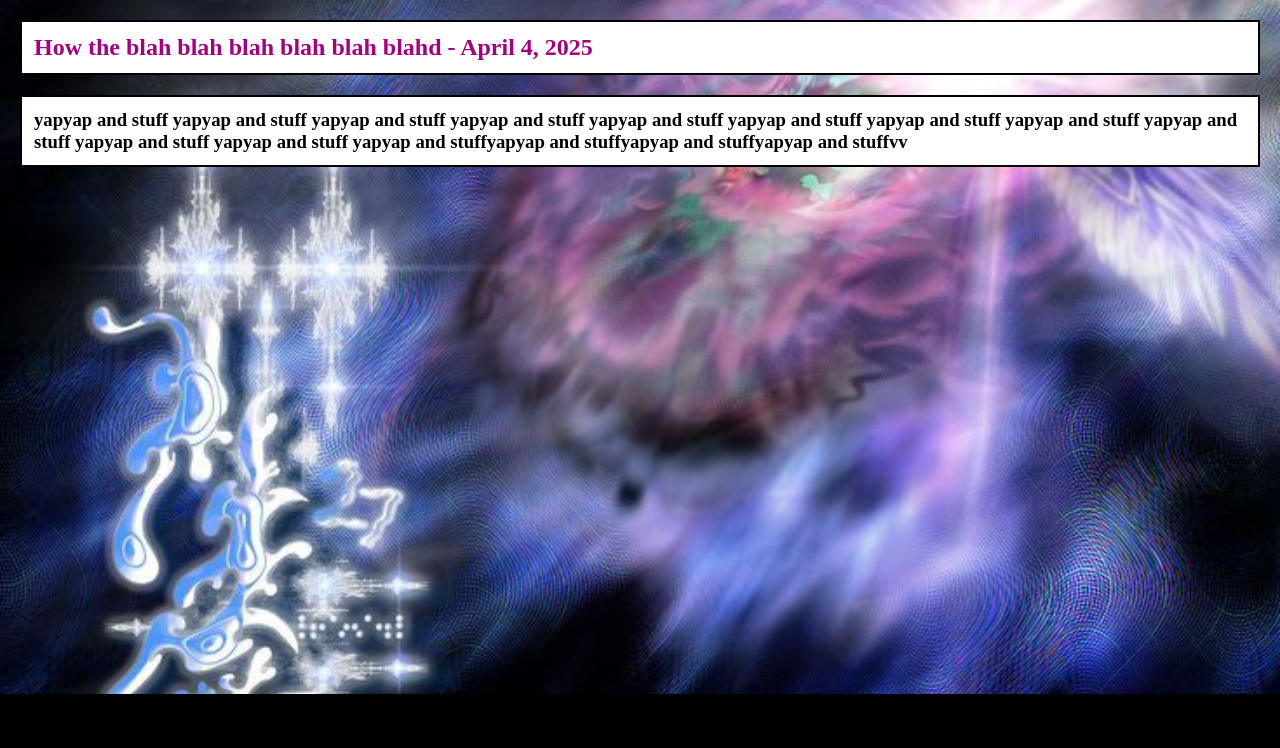
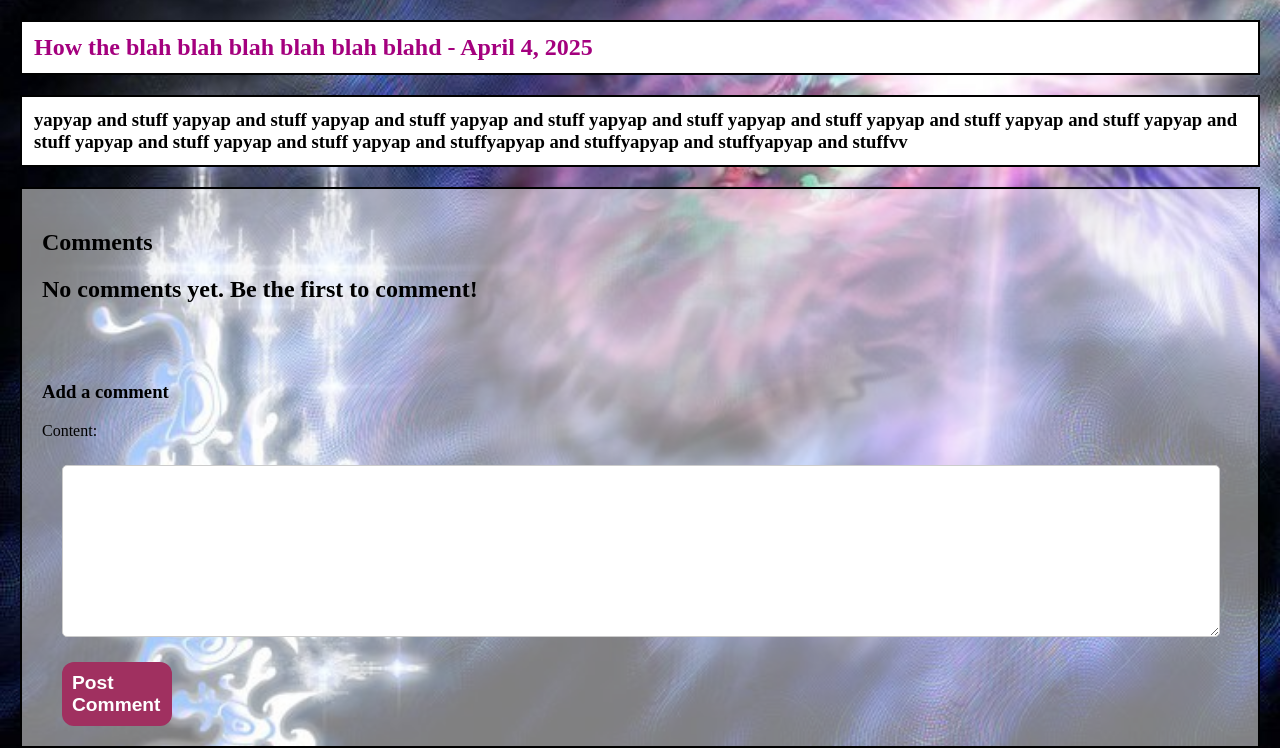
Before and after one commit to liehhh/anony-web, a Django app: page /story/1/ in a window 1280 px wide. Shown: the part 106-854 px from the top of the page. Before the commit the page ends 800 px from the top, so only its background shows below. Run offline with Django 5.2, Linux system fonts and the light colour scheme; data comes from the database, SQL or seed files in the repository; both versions use the stored data as it was after the commit.

Commit message:
Front. Meow

```diff
--- a/anon_web/confess/forms.py
+++ b/anon_web/confess/forms.py
@@ -1,8 +1,13 @@
 from django import forms
-from .models import Post
+from .models import Post, Comment
 
 
 class PostForm(forms.ModelForm):
     class Meta:
         model = Post
         fields = ["title", "content"]
+
+class CommentForm(forms.ModelForm):
+    class Meta:
+        model = Comment
+        fields = ['content']
--- a/anon_web/confess/models.py
+++ b/anon_web/confess/models.py
@@ -9,3 +9,11 @@ class Post(models.Model):
 
     def __str__(self):
         return self.title
+
+class Comment(models.Model):
+    post = models.ForeignKey(Post, on_delete=models.CASCADE, related_name='comments')
+    content = models.TextField()
+    date_posted = models.DateTimeField(default=timezone.now)
+
+    def __str__(self):
+        return f'Comment on {self.post.title}'
--- a/anon_web/confess/static/confess/main.css
+++ b/anon_web/confess/static/confess/main.css
@@ -149,3 +149,41 @@ button:hover {
 .searchengine h3 {
     color: white;
 }
+
+.comment {
+  padding: 20px;
+  color: rgb(0, 0, 0);
+}
+
+.comment-form {
+  color: rgb(0, 0, 0);
+  padding: 20px;
+}
+
+.big-button {
+  font-size: 1.2rem;
+  padding-right: 100px;
+  border-radius: 12px;
+  background-color: #a03060;
+  color: white;
+  font-weight: bold;
+  border: none;
+  cursor: pointer;
+}
+
+.styling-comments {
+  background-color: rgb(255, 255, 255, 0.5);
+  margin: 20px;
+  border: 2px solid #000000;
+}
+
+.comment-trying {
+  border: 2px solid black;
+  margin: 20px;
+  padding: 20px;
+  background-color: white;
+}
+
+.comment-trying h2 {
+  color: #a4007e;
+}
--- a/anon_web/confess/templates/confess/story.html
+++ b/anon_web/confess/templates/confess/story.html
@@ -7,4 +7,28 @@
 <div class="storydiv2">
     <h3>{{ item.content }}</h3>
 </div>
+
+
+<div class="styling-comments">
+<div class="comment">
+    <h2>Comments</h2>
+    {% for comment in comments %}
+    <div class="comment-trying">
+        <h2>by ANON - {{ comment.content }}</h2> <h3><br> <small>{{ comment.date_posted }}</small></h3>
+    </div>
+        <hr>
+    {% empty %}
+        <h2>No comments yet. Be the first to comment!</h2>
+    {% endfor %}
+</div>
+
+<div class="comment-form">
+    <h3>Add a comment</h3>
+    <form class="comment-form-btn" method="POST">
+        {% csrf_token %}
+        {{ form.as_p }}
+        <button class="big-button" type="submit">Post Comment</button>
+    </form>
+</div>
+</div>
 {% endblock content %}
--- a/anon_web/confess/views.py
+++ b/anon_web/confess/views.py
@@ -1,5 +1,5 @@
-from django.shortcuts import render, redirect
-from .forms import PostForm
+from django.shortcuts import render, redirect, get_object_or_404
+from .forms import PostForm, CommentForm
 from .models import Post
 
 
@@ -9,9 +9,25 @@ def home(request):
     }
     return render(request, 'confess/home.html', context)
 
+
 def story(request, pk):
+    post = get_object_or_404(Post, id=pk)
+    comments = post.comments.all().order_by('-date_posted')
+
+    if request.method == 'POST':
+        form = CommentForm(request.POST)
+        if form.is_valid():
+            new_comment = form.save(commit=False)
+            new_comment.post = post
+            new_comment.save()
+            return redirect('confess-story', pk=post.id)
+    else:
+        form = CommentForm()
+
     context = {
-        'item': Post.objects.get(id=pk)
+        'item': post,
+        'comments': comments,
+        'form': form
     }
     return render(request, 'confess/story.html', context)
 
```
Also changed, not shown: anon_web/confess/migrations/0002_alter_post_date_posted_comment.py (added), anon_web/db.sqlite3.
